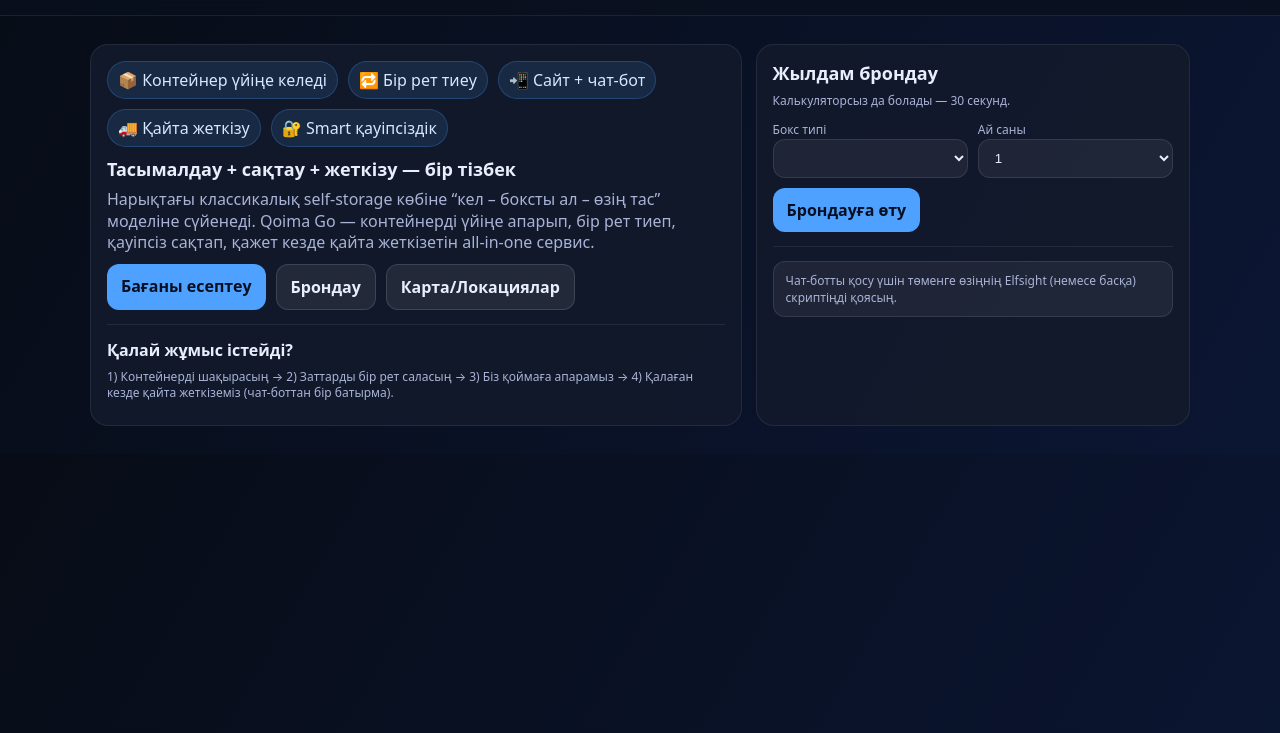
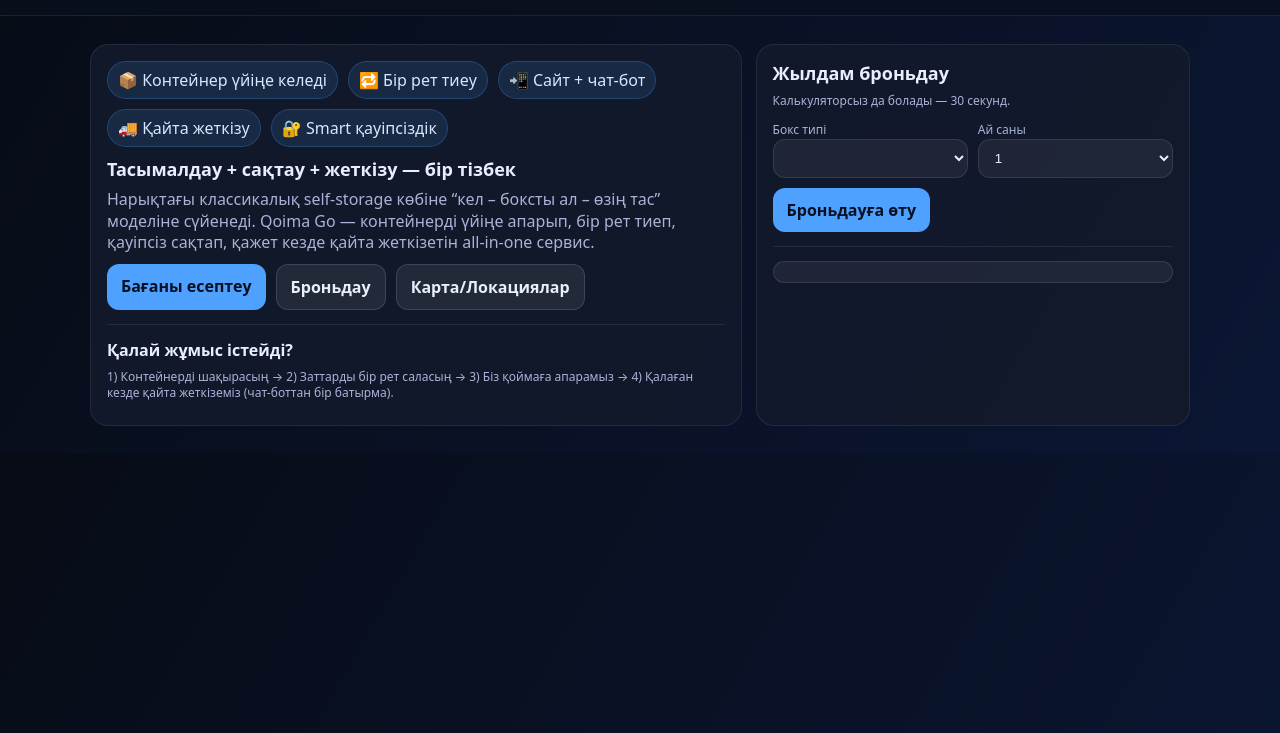
Before and after one commit to iouiouuoity-maker/qoimago, a plain HTML site: page index.html in a window 1280 px wide. Shown: the part 67-800 px from the top of the page. Drawn offline with Linux system fonts and the light colour scheme.

Commit message:
Update index.html

```diff
--- a/index.html
+++ b/index.html
@@ -45,7 +45,7 @@
 
       <div class="btns">
         <a class="btn" href="calculator.html">Бағаны есептеу</a>
-        <a class="btn alt" href="book.html">Брондау</a>
+        <a class="btn alt" href="book.html">Броньдау</a>
         <a class="btn alt" href="locations.html">Карта/Локациялар</a>
       </div>
 
@@ -58,7 +58,7 @@
     </div>
 
     <div class="card">
-      <h2>Жылдам брондау</h2>
+      <h2>Жылдам броньдау</h2>
       <p class="mini">Калькуляторсыз да болады — 30 секунд.</p>
       <div class="row">
         <div>
@@ -73,13 +73,12 @@
         </div>
       </div>
       <div class="btns">
-        <a class="btn" id="quickGo" href="book.html">Брондауға өту</a>
+        <a class="btn" id="quickGo" href="book.html">Броньдауға өту</a>
       </div>
 
       <div class="hr"></div>
       <div class="notice mini">
-        Чат-ботты қосу үшін төменге өзіңнің Elfsight (немесе басқа) скриптіңді қоясың.
-      </div>
+
 
       <!-- ЧАТ-БОТ (мысал: Elfsight) -->
       <!--
```
